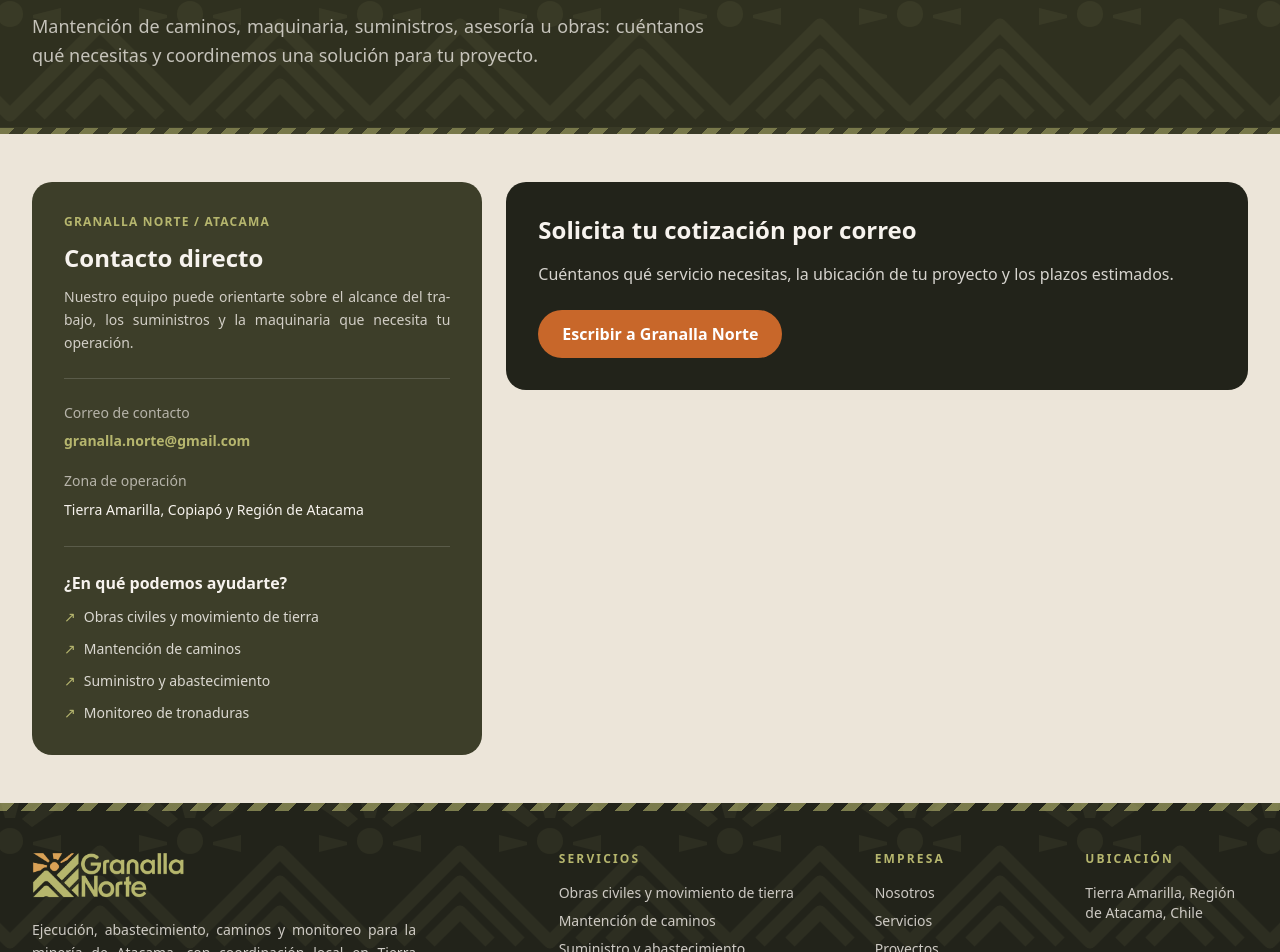
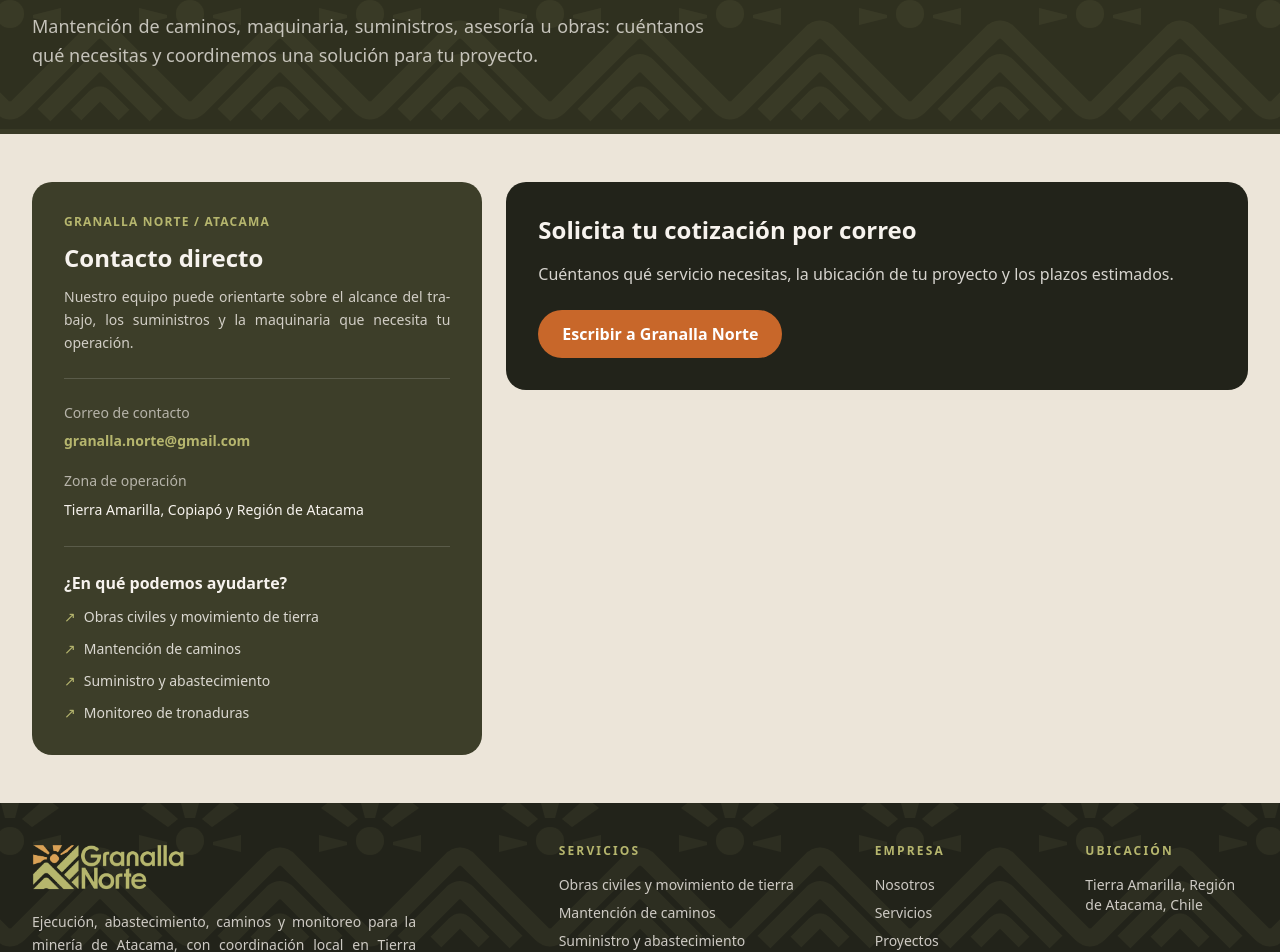
Before and after one commit to tropicleta/granalla-norte, a Next.js app: page /contacto in a window 1280 px wide. Shown: the part 320-1272 px from the top of the page. Built offline with nearby package versions, Linux system fonts and the light colour scheme.

Commit message:
Soften brand pattern and remove diagonal warning borders

```diff
--- a/src/app/globals.css
+++ b/src/app/globals.css
@@ -60,15 +60,6 @@
   background-position: center top;
 }
 
-/* Franja geométrica inspirada en el patrón andino del footer original */
-.chevron {
-  background-image: repeating-linear-gradient(
-    135deg,
-    var(--color-khaki) 0 10px,
-    transparent 10px 20px
-  );
-}
-
 @media (prefers-reduced-motion: reduce) {
   html {
     scroll-behavior: auto;
--- a/src/app/page.tsx
+++ b/src/app/page.tsx
@@ -42,7 +42,6 @@
             </ButtonLink>
           </div>
         </Container>
-        <div className="chevron absolute inset-x-0 bottom-0 h-1.5 opacity-50" aria-hidden />
       </section>
 
       <ClientCarousel />
--- a/src/components/Footer.tsx
+++ b/src/components/Footer.tsx
@@ -6,7 +6,6 @@
 export function Footer() {
   return (
     <footer className="brand-pattern bg-olive-950 text-cream/80">
-      <div className="chevron h-2 opacity-60" aria-hidden />
       <div className="mx-auto grid max-w-7xl gap-12 px-4 py-10 sm:px-6 md:grid-cols-12 lg:px-8">
         <div className="md:col-span-5">
           <Image src={site.logo} alt={site.name} width={170} height={54} className="h-12 w-auto" />
--- a/src/components/ui.tsx
+++ b/src/components/ui.tsx
@@ -91,7 +91,6 @@
         </h1>
         <p className="text-body mt-6 max-w-2xl text-lg leading-relaxed text-cream/75">{intro}</p>
       </Container>
-      <div className="chevron absolute inset-x-0 bottom-0 h-1.5 opacity-50" aria-hidden />
     </section>
   );
 }
```
Also changed, not shown: public/img/patron-granalla.svg.
